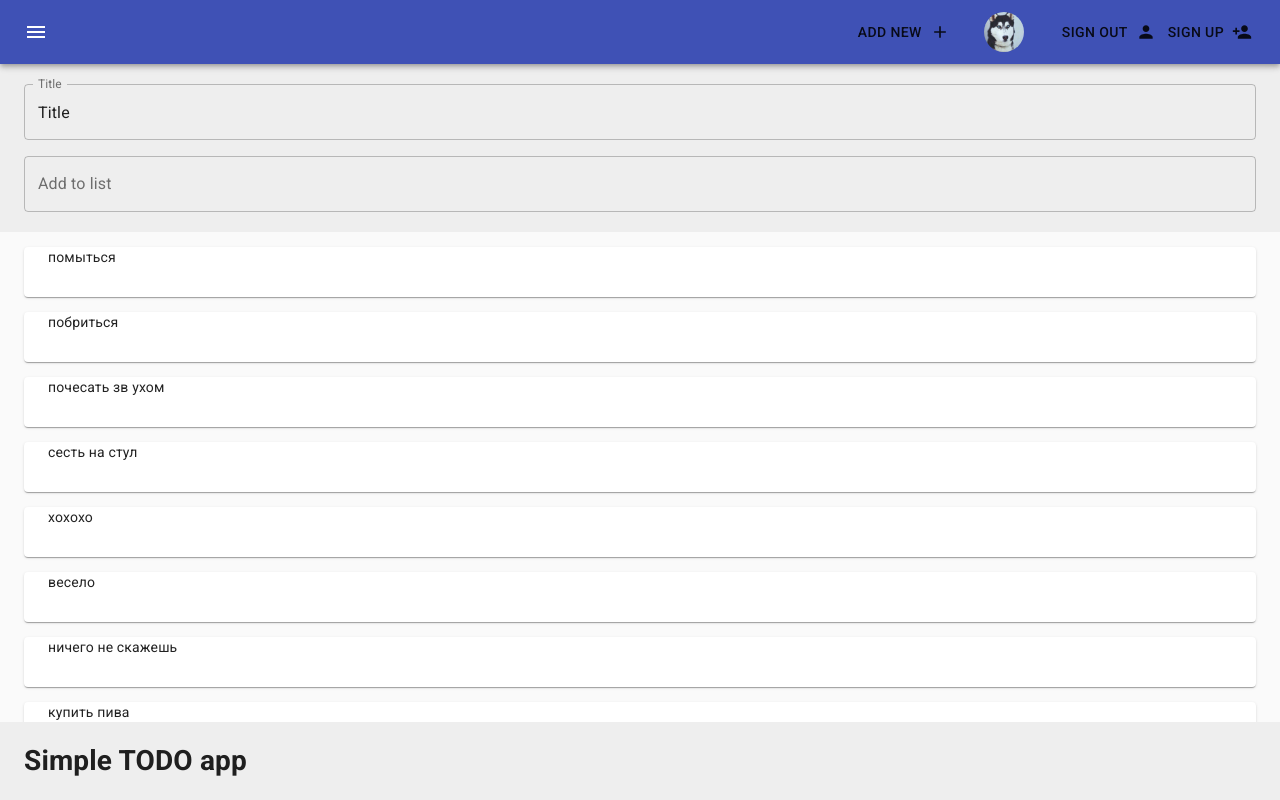
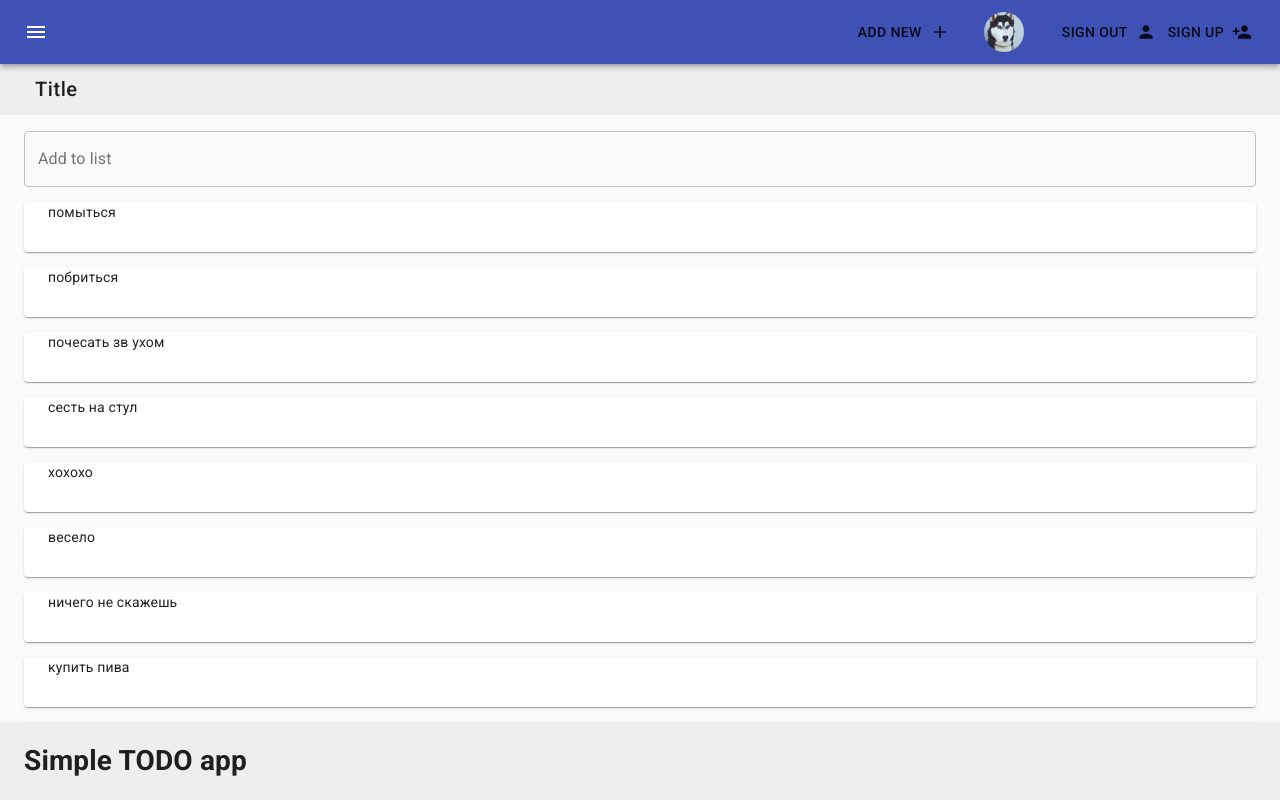
Before and after one commit to Gur01/simple-todoapp, a React app: page /lists in a window 1280 px wide. Built offline with nearby package versions, Linux system fonts and the light colour scheme.

Commit message:
editable title

```diff
--- a/src/screens/Lists/Lists.tsx
+++ b/src/screens/Lists/Lists.tsx
@@ -3,6 +3,7 @@ import Container from "@material-ui/core/Container";
 import Grid from "@material-ui/core/Grid";
 import Paper from "@material-ui/core/Paper";
 import TextField from "@material-ui/core/TextField";
+import Button from "@material-ui/core/Button";
 import cloneDeep from "clone-deep";
 import produce from "immer";
 import React from "react";
@@ -111,15 +112,15 @@ const Lists = () => {
             <PageSubHeader maxWidth="xl">
                 <Grid item xs={12}>
                     <Box>
-                        <TextField label="Title" variant="outlined" fullWidth value={title} onKeyPress={handleEnter} onChange={handleInput}/>
-                    </Box>
-                    <Box mt={2}>
-                        <TextField label="Add to list" variant="outlined" fullWidth value={value} onKeyPress={handleEnter} onChange={handleInput}/>
+                        <Title suppressContentEditableWarning={true} contentEditable="true" size="large">Title</Title>
                     </Box>
                 </Grid>
             </PageSubHeader>
 
             <PageContent maxWidth="xl">
+                <Box mt={2}>
+                    <TextField label="Add to list" variant="outlined" fullWidth value={value} onKeyPress={handleEnter} onChange={handleInput}/>
+                </Box>
                 {todos.map((todo) =>
                     <Grid item xs={12} key={todo.id} >
                         <CustomCard  todo={todo} className="card" handleMouseDown={handleMouseDown}/>
@@ -146,6 +147,20 @@ const CustomCard = (props: CustomCardProps) => {
         </Card>);
 };
 
+const Title = styled(Button)`
+    display: inline-block;
+    width: auto;
+    padding: 5px 10px;
+    text-transform: none !important;
+    font-size: 1.25rem !important;
+    white-space: none;
+
+    .MuiTouchRipple-root {
+        display: none;
+    }
+
+`;
+
 const ListsWrapper = styled.div`
     display: flex;
     flex-direction: column;
@@ -154,8 +169,6 @@ const ListsWrapper = styled.div`
 
 const PageSubHeader = styled(Container)`
     background-color: #eee;
-    padding-bottom: 20px;
-    padding-top: 20px;
     z-index: 100;
 `;
 
```
